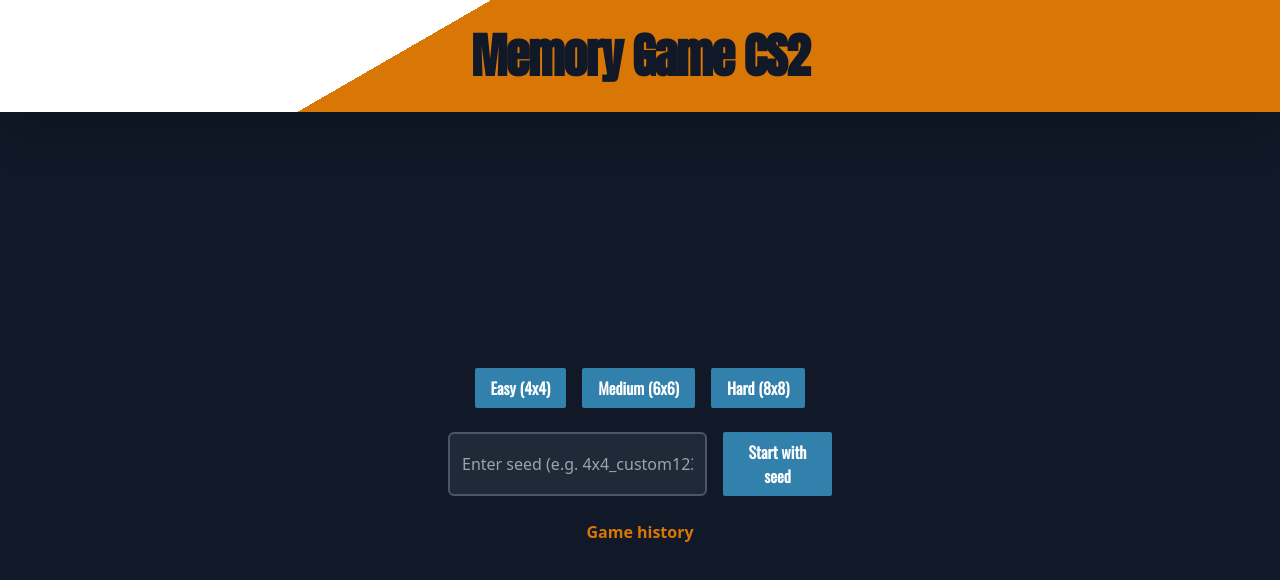
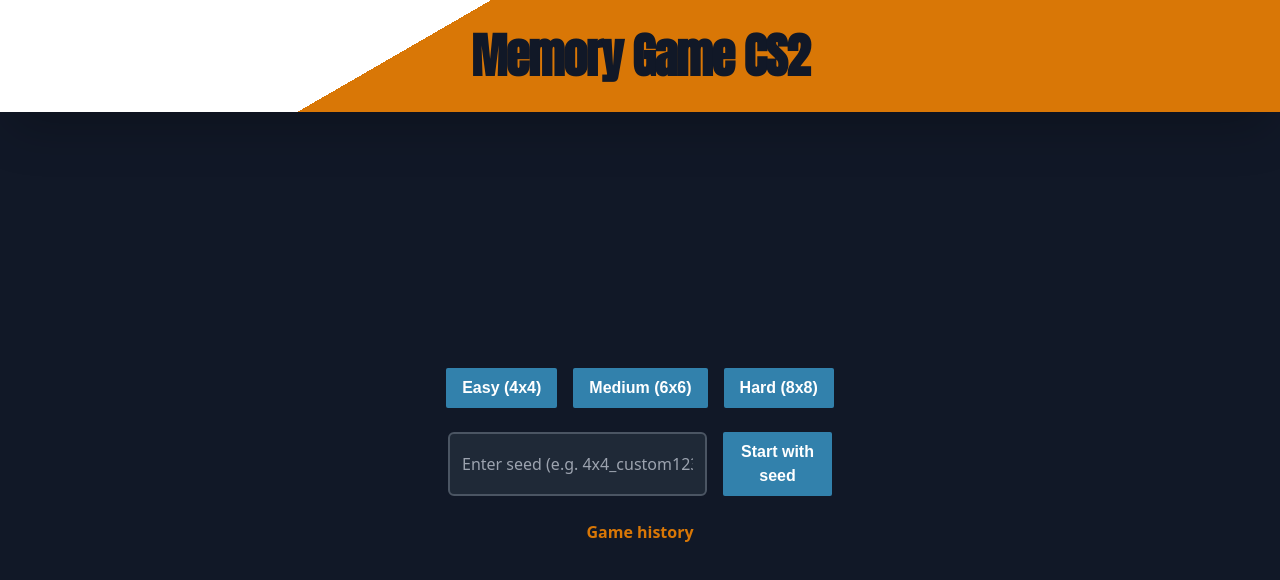
Before and after one commit to Mazur-Sebastian/CS-Memory, a Vue app: page / in a window 1280 px wide. Shown: the top 580 px of the page. Built offline with nearby package versions, Linux system fonts and the light colour scheme.

Commit message:
Remove unused font import from ErrorHandler.vue

```diff
--- a/src/components/common/ErrorHandler.vue
+++ b/src/components/common/ErrorHandler.vue
@@ -40,8 +40,6 @@
 </script>
 
 <style scoped>
-@import url("https://fonts.googleapis.com/css2?family=Oswald:wght@400&display=swap");
-
 .error-container {
   @apply fixed top-4 right-4 z-50 flex flex-col gap-2;
 }
```
